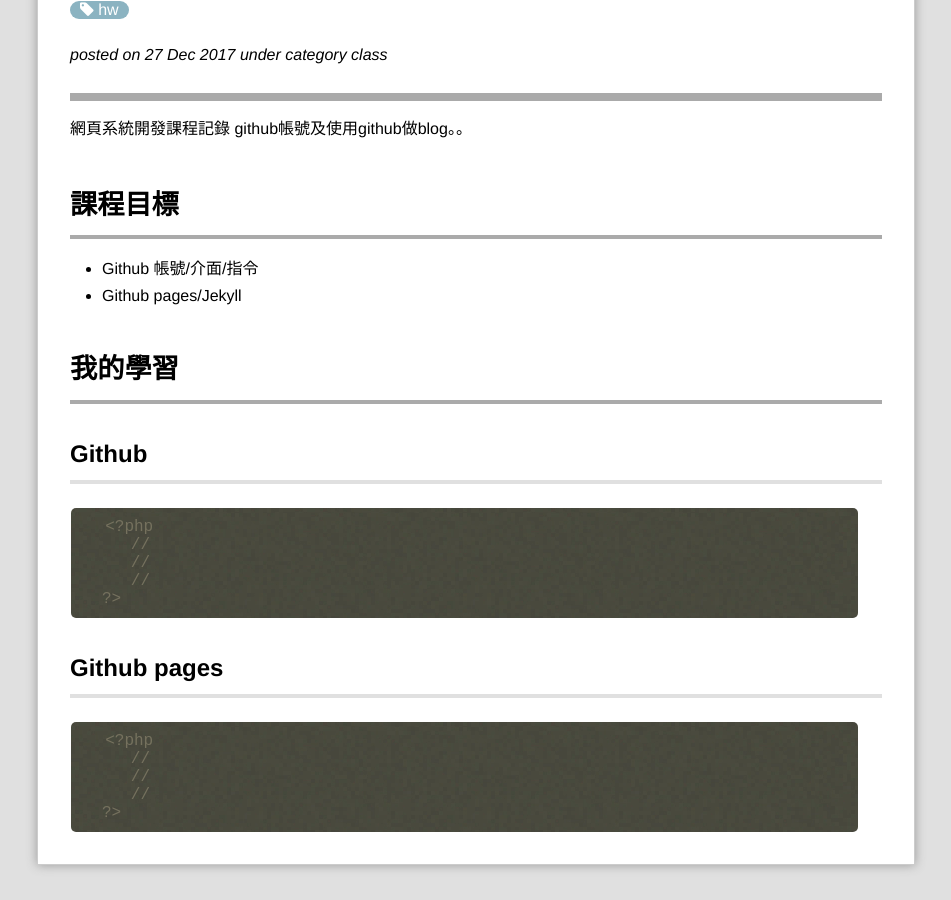
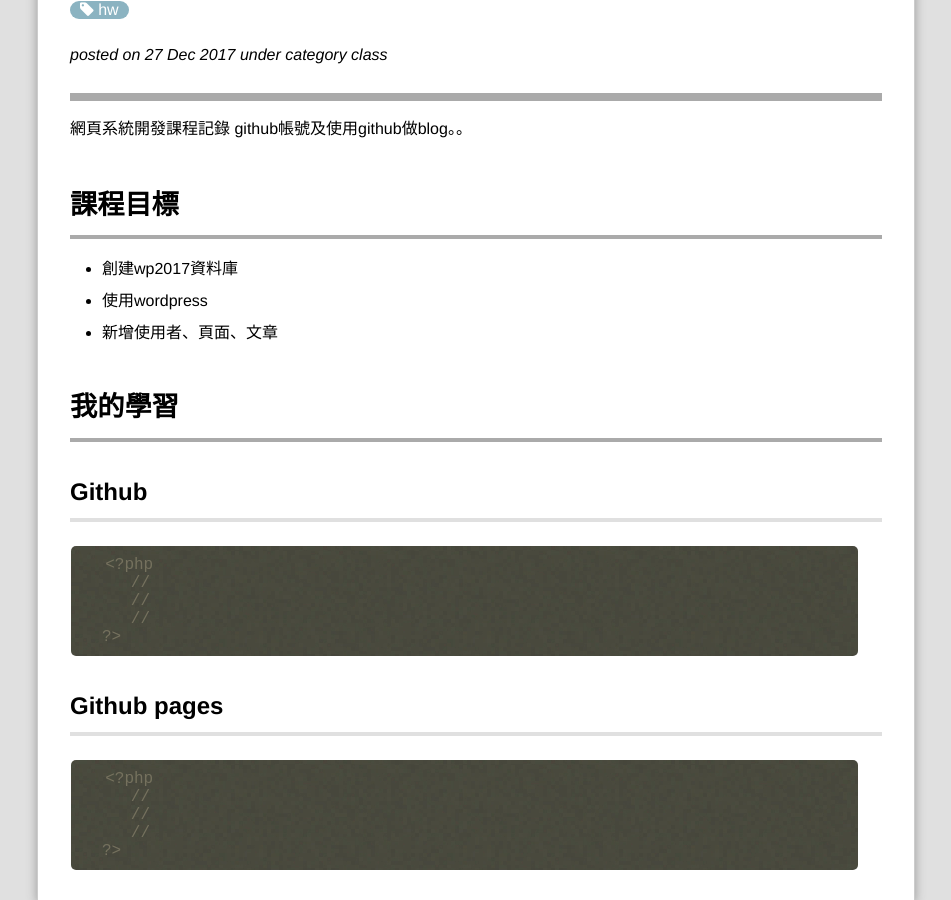
Before and after one commit to wily125/webcourse, a Jekyll site: the page built from _posts/2017-12-27-Class15.md, in a window 1280 px wide and 900 px high, scrolled down 340 px. Shown: the whole window, without its empty margins (18-969 px from the left). Built offline with Jekyll 4.4.1, drawn with Linux system fonts in a browser that asks for light colours; Markdown is read by kramdown in place of the engine named in the settings; comment, search, counter and statistics services are not loaded.

Commit message:
Update 2017-12-27-Class15.md

```diff
--- a/_posts/2017-12-27-Class15.md
+++ b/_posts/2017-12-27-Class15.md
@@ -10,8 +10,9 @@ excerpt: "第15週課程。"
 github帳號及使用github做blog。。
 
 # 課程目標
-- Github 帳號/介面/指令
-- Github pages/Jekyll
+- 創建wp2017資料庫
+- 使用wordpress
+- 新增使用者、頁面、文章
 
 # 我的學習
 
```
